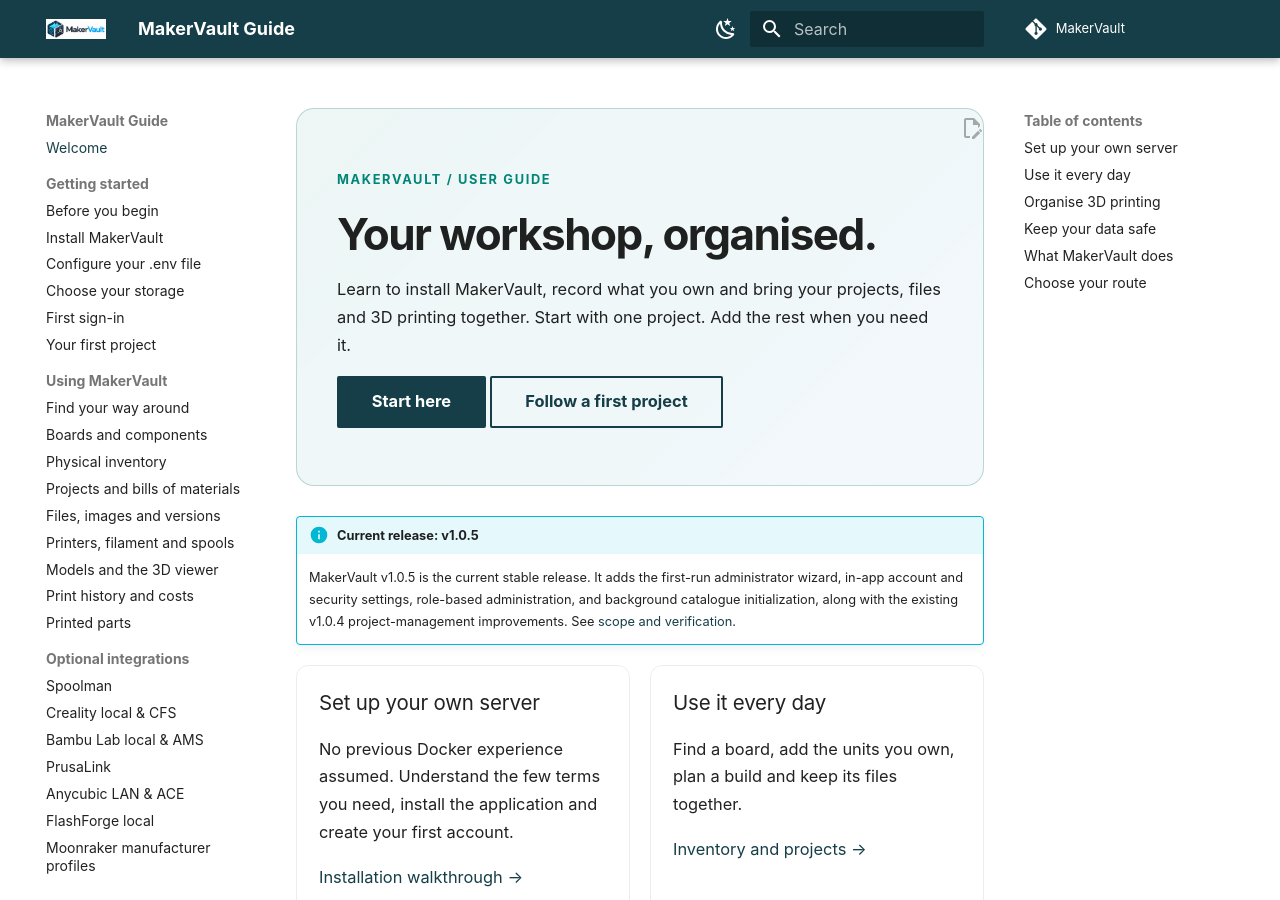
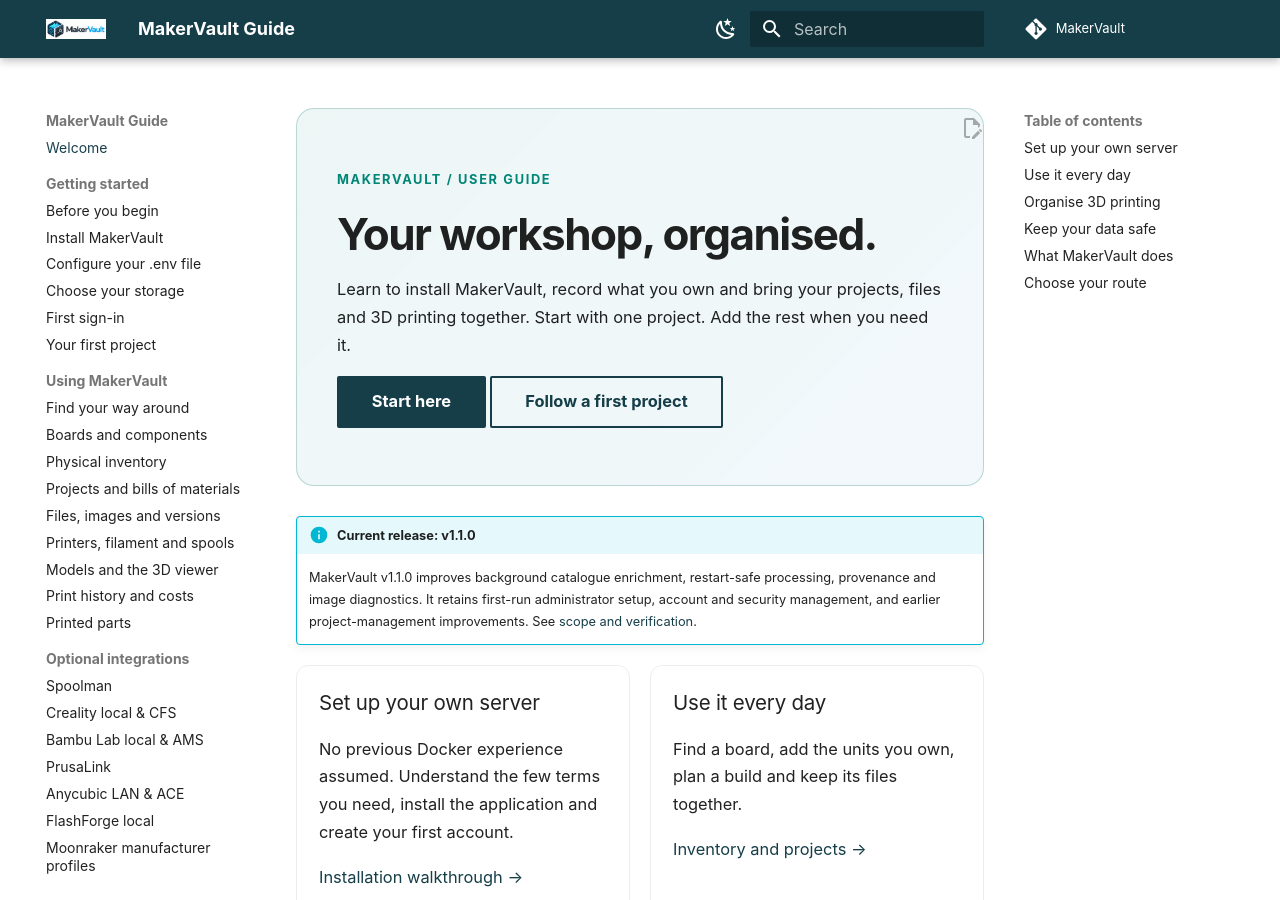
Before and after one commit to gavrd7/MakerVault, an MkDocs documentation site: the page built from docs/guide/index.md, in a window 1280 px wide and 900 px high. Built offline with MkDocs 1.6.1 and Material for MkDocs 9.7.7, drawn with Linux system fonts in a browser that asks for light colours; comment, search, counter and statistics services are not loaded.

Commit message:
docs: stage v1.1.0 publication references and release highlights

```diff
--- a/docs/guide/index.md
+++ b/docs/guide/index.md
@@ -9,8 +9,8 @@
 [Follow a first project](getting-started/first-project.md){ .md-button }
 </div>
 
-!!! info "Current release: v1.0.5"
-    MakerVault v1.0.5 is the current stable release. It adds the first-run administrator wizard, in-app account and security settings, role-based administration, and background catalogue initialization, along with the existing v1.0.4 project-management improvements. See [scope and verification](reference/about.md).
+!!! info "Current release: v1.1.0"
+    MakerVault v1.1.0 improves background catalogue enrichment, restart-safe processing, provenance and image diagnostics. It retains first-run administrator setup, account and security management, and earlier project-management improvements. See [scope and verification](reference/about.md).
 
 <div class="guide-grid" markdown>
 <div class="guide-card" markdown>
```
